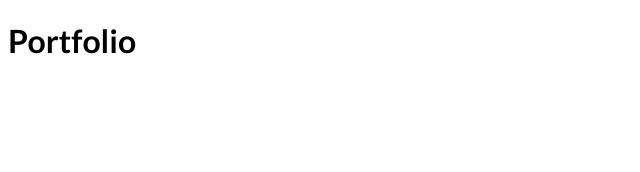
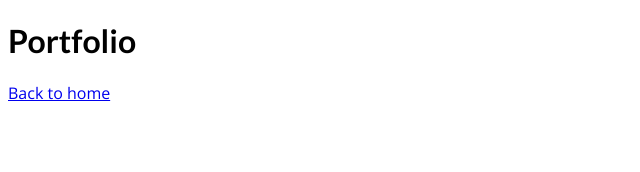
Before and after one commit to ebrardev/nextjs-start, a Next.js app: page /portfolio in a window 1280 px wide. Shown: the top 172 px of the page, without its empty margins (0-640 px from the left). Built offline with nearby package versions, Linux system fonts and the light colour scheme.

Commit message:
Back to home

```diff
--- a/pages/blog/[...slug].js
+++ b/pages/blog/[...slug].js
@@ -1,5 +1,5 @@
 import { useRouter } from "next/router"
-
+import Link from "next/link"
 function BlogPostPage() {
 
     const router = useRouter();
@@ -7,6 +7,7 @@ function BlogPostPage() {
     return (
         <div>
             <h1>The Blog Post</h1>
+            <Link href="/">Back to home</Link>
         </div>
     )
 }
--- a/pages/clients/[id]/[clientprojectid].js
+++ b/pages/clients/[id]/[clientprojectid].js
@@ -1,4 +1,4 @@
-
+import Link from 'next/link'
 import { useRouter } from 'next/router'
 function SelectedClientProjectPage() {
 
@@ -7,6 +7,7 @@ function SelectedClientProjectPage() {
     return (
         <div>
             <h1>The Project Page for a Specific Project for a Selected Client</h1>
+            <Link href="/">Back to home</Link>
         </div>
     )
 }
--- a/pages/portfolio/index.js
+++ b/pages/portfolio/index.js
@@ -1,7 +1,9 @@
+ import Link from 'next/link';
 function Portfolio() {
     return (
     <div>
     <h1>Portfolio</h1>
+    <Link href="/">Back to home</Link>
     </div>
     )
 }
```
